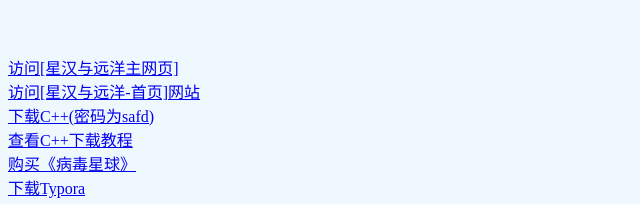
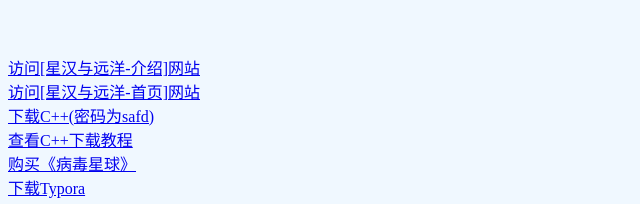
Before and after one commit to saf-D/saf-D, a plain HTML site: page index.html in a window 1280 px wide. Shown: the part 1011-1215 px from the top of the page, 0-640 px from the left. Drawn offline with Linux system fonts and the light colour scheme.

Commit message:
Update index.html

```diff
--- a/index.html
+++ b/index.html
@@ -25,7 +25,7 @@
  <font color="skyblue"><h1>下载</h1></font>
     <br />
   <br />
-<font color="yellowgreen"><a href="https://saf123.mysxl.cn/" target="_blank" rel="noopener noreferrer">访问[星汉与远洋主网页]</a></font>
+<font color="yellowgreen"><a href="https://saf123.mysxl.cn/" target="_blank" rel="noopener noreferrer">访问[星汉与远洋-介绍]网站</a></font>
   <br />
   <font color="red"><a href="https://saf-d.github.io/saf1/" target="_blank" rel="noopener noreferrer">访问[星汉与远洋-首页]网站</a></font>
   <br />
```
